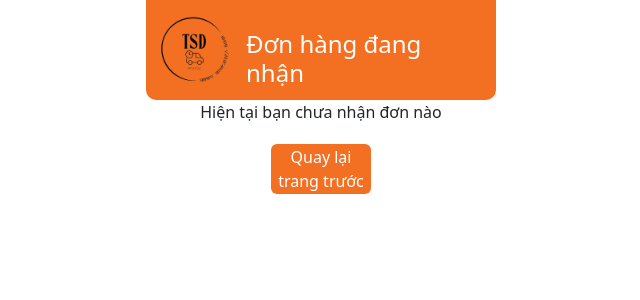
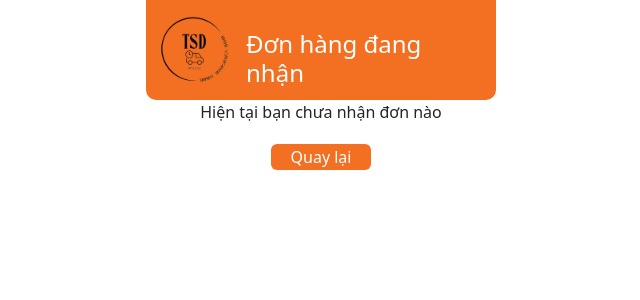
Before and after one commit to Gorst0902/exe202, a React (Create React App) app: page /currentBooking in a window 1280 px wide. Shown: the top 300 px of the page, without its empty margins (319-959 px from the left). Built offline with nearby package versions, Linux system fonts and the light colour scheme; no server answers.

Commit message:
update curent booking and driver history

```diff
--- a/src/pages/CurrentBooking/CurrentBooking.js
+++ b/src/pages/CurrentBooking/CurrentBooking.js
@@ -182,7 +182,7 @@ export default function CurrentBooking() {
           <p className="text-center">Hiện tại bạn chưa nhận đơn nào</p>
           <div className="back">
             <button className="backButton" onClick={() => navigate("/driver")}>
-              Quay lại trang trước
+              Quay lại
             </button>
           </div>
         </div>
--- a/src/pages/DriverHistory/DriverHistory.js
+++ b/src/pages/DriverHistory/DriverHistory.js
@@ -57,7 +57,7 @@ export default function DriverHistory() {
   return (
     <div>
       <Header title="Lịch sử đơn hàng" />
-      {data.length > 0 ? (
+      {data ? (
         <div className="driverHistory">
           {data.map((item, index) => (
             <div key={index} className="historyContent">
```
